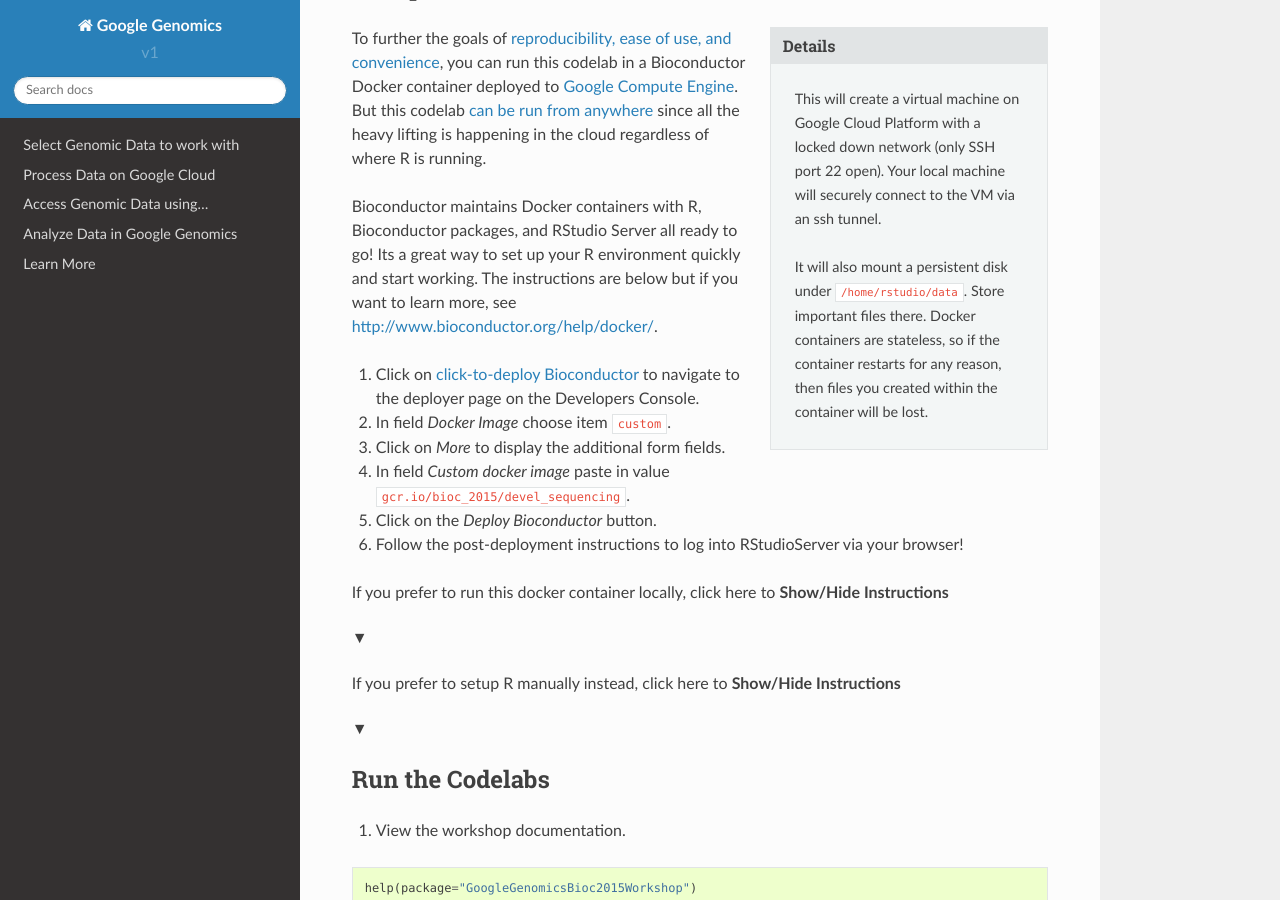
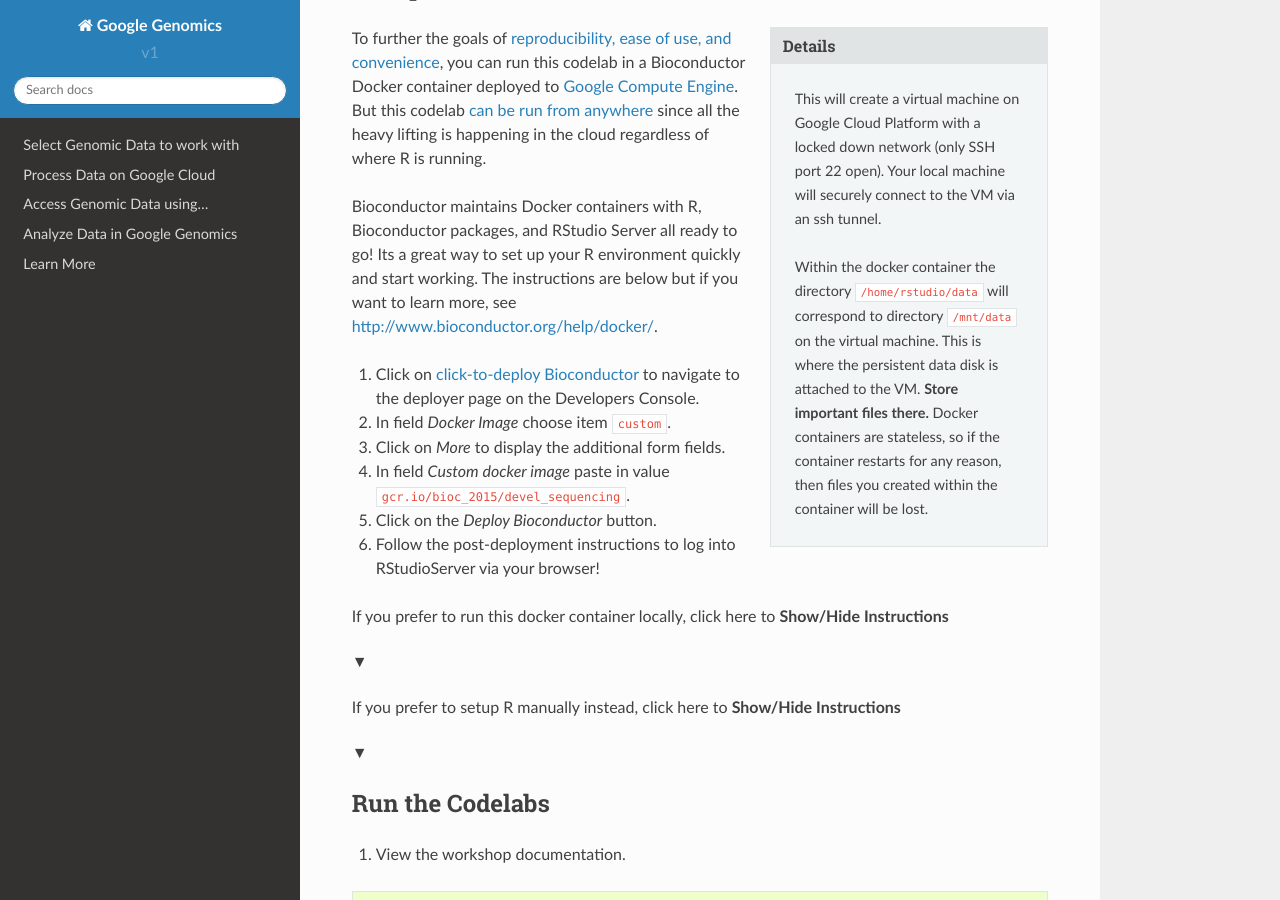
Before and after one commit to googlegenomics/readthedocs, a Sphinx documentation site: the page built from docs/source/workshops/bioc-2015.rst, in a window 1280 px wide and 900 px high, scrolled down 1831 px. Built offline with Sphinx 7.4.7 and the Read the Docs theme 2.0.0, drawn with Linux system fonts in a browser that asks for light colours.

Commit message:
Add additional information about the data disk.

```diff
--- a/docs/source/includes/bioconductor_deployment_sidebar.rst
+++ b/docs/source/includes/bioconductor_deployment_sidebar.rst
@@ -2,4 +2,4 @@
 
   This will create a virtual machine on Google Cloud Platform with a locked down network (only SSH port 22 open).  Your local machine will securely connect to the VM via an ssh tunnel.
 
-  It will also mount a persistent disk under ``/home/rstudio/data``.  Store important files there.  Docker containers are stateless, so if the container restarts for any reason, then files you created within the container will be lost.
+  Within the docker container the directory ``/home/rstudio/data`` will correspond to directory ``/mnt/data`` on the virtual machine.  This is where the persistent data disk is attached to the VM.  **Store important files there.**  Docker containers are stateless, so if the container restarts for any reason, then files you created within the container will be lost.
```
